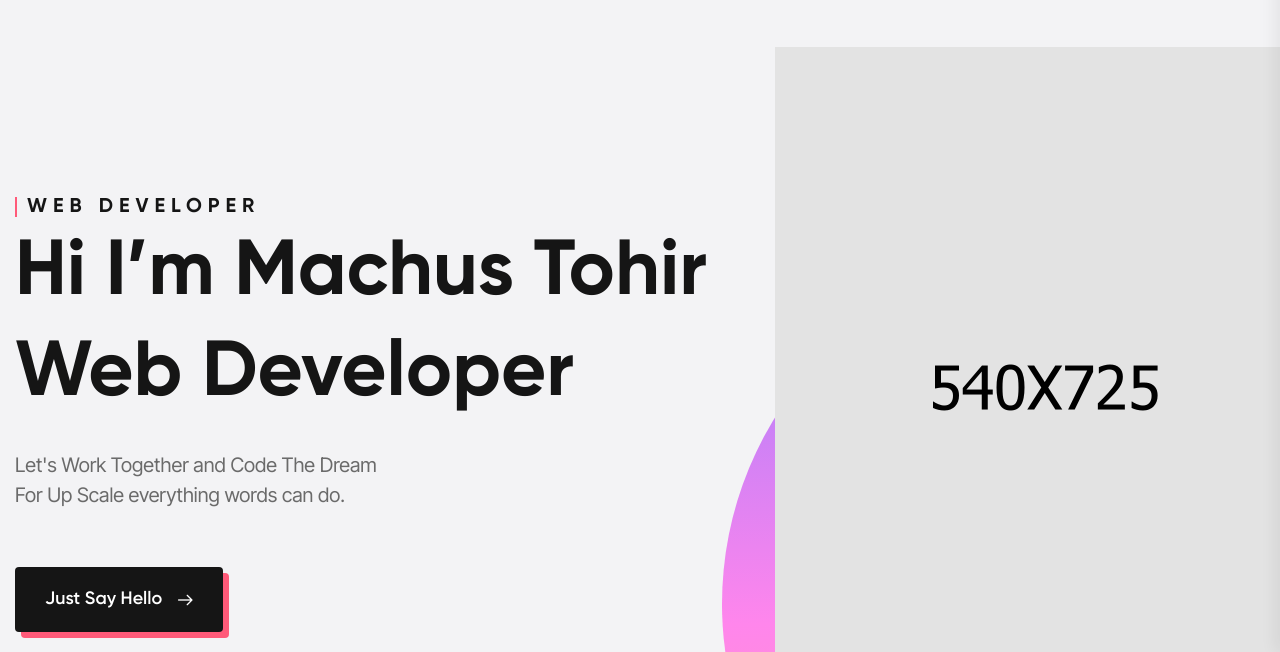
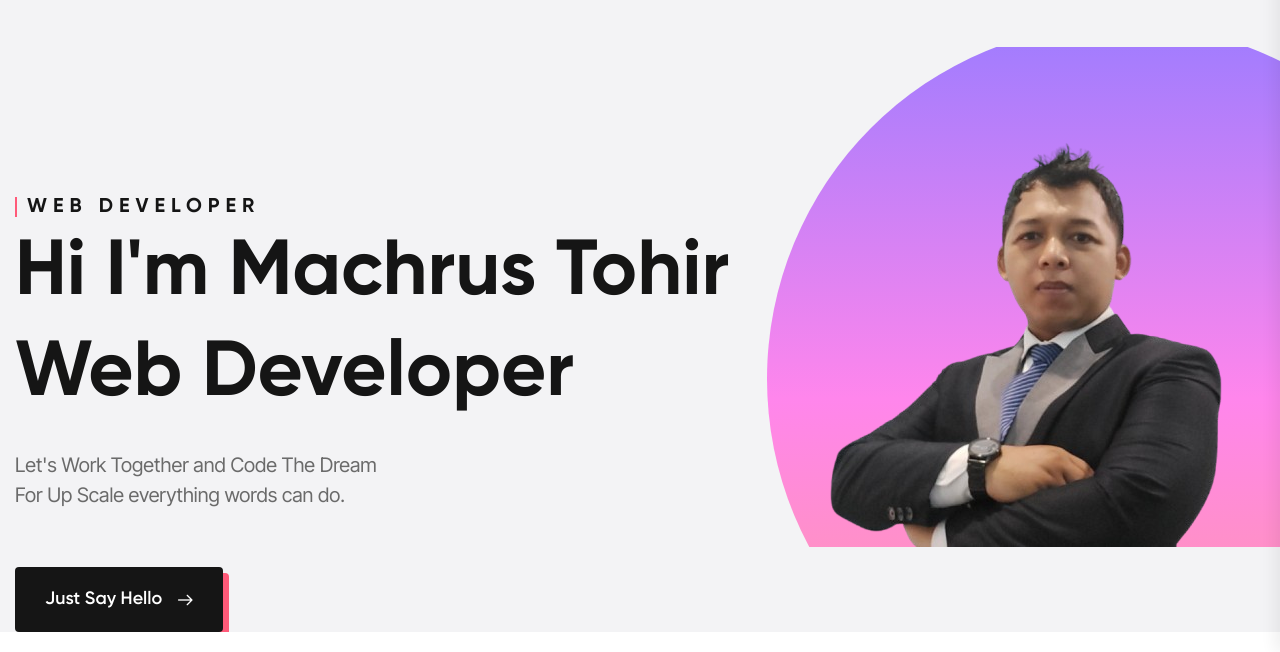
Before and after one commit to machrustohir/profile, a plain HTML site: page index.html in a window 1280 px wide. Shown: the part 148-800 px from the top of the page. Drawn offline with Linux system fonts and the light colour scheme; files whose address does not match are found by name.

Commit message:
update css img

```diff
--- a/assets/css/module-css/banner.css
+++ b/assets/css/module-css/banner.css
@@ -115,7 +115,7 @@
     position: relative;
     display: block;
     overflow: hidden;
-    max-width: 710px;
+    max-width: 650px;
     width: 100%;
     float: right;
     margin-right: -102px;
--- a/assets/css/responsive.css
+++ b/assets/css/responsive.css
@@ -2547,7 +2547,7 @@
 	}
 
 	.banner-one__img {
-		max-width: 645px;
+		max-width: 600px;
 	}
 
 
--- a/index.html
+++ b/index.html
@@ -216,10 +216,10 @@
                             <h5>Web Developer</h5>
                         </div>
                         <div class="big-title">
-                            <h2>Hi I’m Machus Tohir<br>Web Developer</h2>
+                            <h2>Hi I'm Machrus Tohir<br>Web Developer</h2>
                         </div>
                         <div class="text">
-                            <p>Let's Work Together and Code The Dream<br> For Up Scale
+                            <p>Let's Work Together and Code The Dream<br>For Up Scale
                                 everything words can do.</p>
                         </div>
                         <div class="btn-box">
@@ -234,7 +234,7 @@
 
                     <div class="banner-one__img wow fadeInRight" data-wow-delay="0ms" data-wow-duration="1500ms">
                         <div class="inner">
-                            <img src="assets/img/slider/banner-one__mian-img.jpg" alt="banner">
+                            <img src="assets/img/slider/profile.png" alt="banner">
                         </div>
                         <div class="banner-one__img-bg"></div>
                     </div>
```
Also changed, not shown: assets/img/slider/profile.jpg (added), assets/img/slider/profile.png (added).
